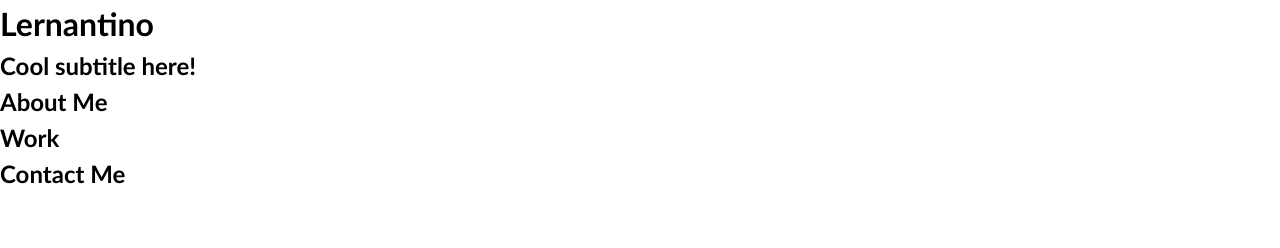
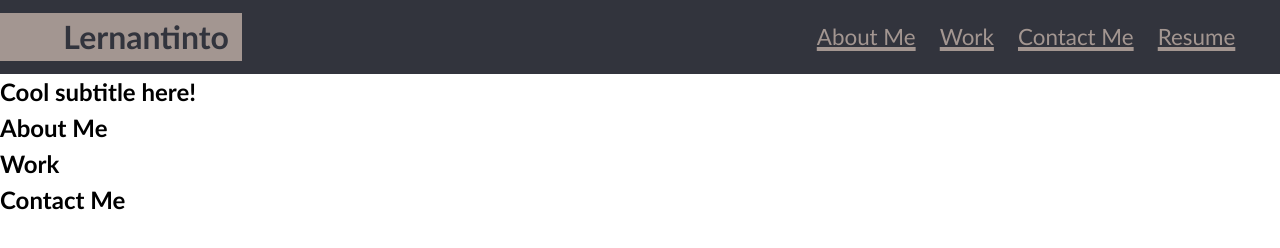
Before and after one commit to ewelinasobora/code-crafted-portfolio, a plain HTML site: page index.html in a window 1280 px wide. Drawn offline with Linux system fonts and the light colour scheme; files that its build step writes are made by us from their sources.

Commit message:
Add styling for navbar

```diff
--- /dev/null
+++ b/assets/css/style.css
@@ -0,0 +1,86 @@
+:root {
+  --graphite: #32343d;
+  --light: #cfcfe6;
+  --light-brown: #a39691;
+}
+
+* {
+  box-sizing: border-box;
+  padding: 0;
+  margin: 0;
+  scroll-behavior: auto;
+}
+
+
+body {
+  margin: 0;
+  padding: 0;
+  font-family: 'Trebuchet MS', 'Lucida Sans Unicode', 'Lucida Grande', 'Lucida Sans', Arial, sans-serif;
+  line-height: 1.5;
+}
+
+h1,
+h2,
+h3,
+h4,
+h5,
+h6 {
+  margin: 0;
+}
+
+p {
+  margin: 0;
+}
+
+/* Navbar style */
+#navBar {
+  background-color: var(--graphite);
+  display: flex;
+  flex-direction: row;
+  max-width: 100%;
+  /* top right bottom left */
+  padding: 1% 1% 1% 0%;
+}
+
+/* Navbar Header */
+#navBar h1 {
+  color: var(--graphite);
+  padding-right: 1%;
+  font-weight: 800;
+  display: flex;
+  justify-content: flex-start;
+}
+
+/* Navigation */
+#navigation {
+  display: flex;
+  align-items: center;
+  justify-content: flex-end;
+  width: 80%;
+}
+
+#navigation li {
+  display: inline-block;
+  margin-right: 20px;
+}
+
+#navigation a {
+  position: relative;
+  font-weight: 500;
+  font-size: 1.4rem;
+  color: var(--light-brown);
+  text-decoration: underline;
+  text-decoration-thickness: 0.2em;
+}
+
+.highlighted-header {
+  padding: 0 5%;
+  background-color: var(--light-brown);
+}
+
+
+@media screen and (max-width: 500px) {
+  #navBar {
+    width: auto;
+  }
+}
--- a/css/style.css
+++ /dev/null
@@ -1,23 +0,0 @@
-* {
-  box-sizing: border-box;
-}
-
-body {
-  margin: 0;
-  padding: 0;
-  font-family: 'Trebuchet MS', 'Lucida Sans Unicode', 'Lucida Grande', 'Lucida Sans', Arial, sans-serif;
-  line-height: 1.5;
-}
-
-h1,
-h2,
-h3,
-h4,
-h5,
-h6 {
-  margin: 0;
-}
-
-p {
-  margin: 0;
-}
--- a/index.html
+++ b/index.html
@@ -11,9 +11,15 @@
 
 <body>
   <!-- main logo / nav -->
-  <header>
-    <h1>Lernantino</h1>
-    <nav>
+  <header id="navBar">
+    <h1 class="highlighted-header">Lernantinto</h1>
+    <nav id="navigation">
+      <ul>
+        <li> <a href="#">About Me</a></li>
+        <li> <a href="#">Work</a></li>
+        <li> <a href="#">Contact Me</a></li>
+        <li> <a href="#">Resume</a></li>
+      </ul>
     </nav>
   </header>
 
```
